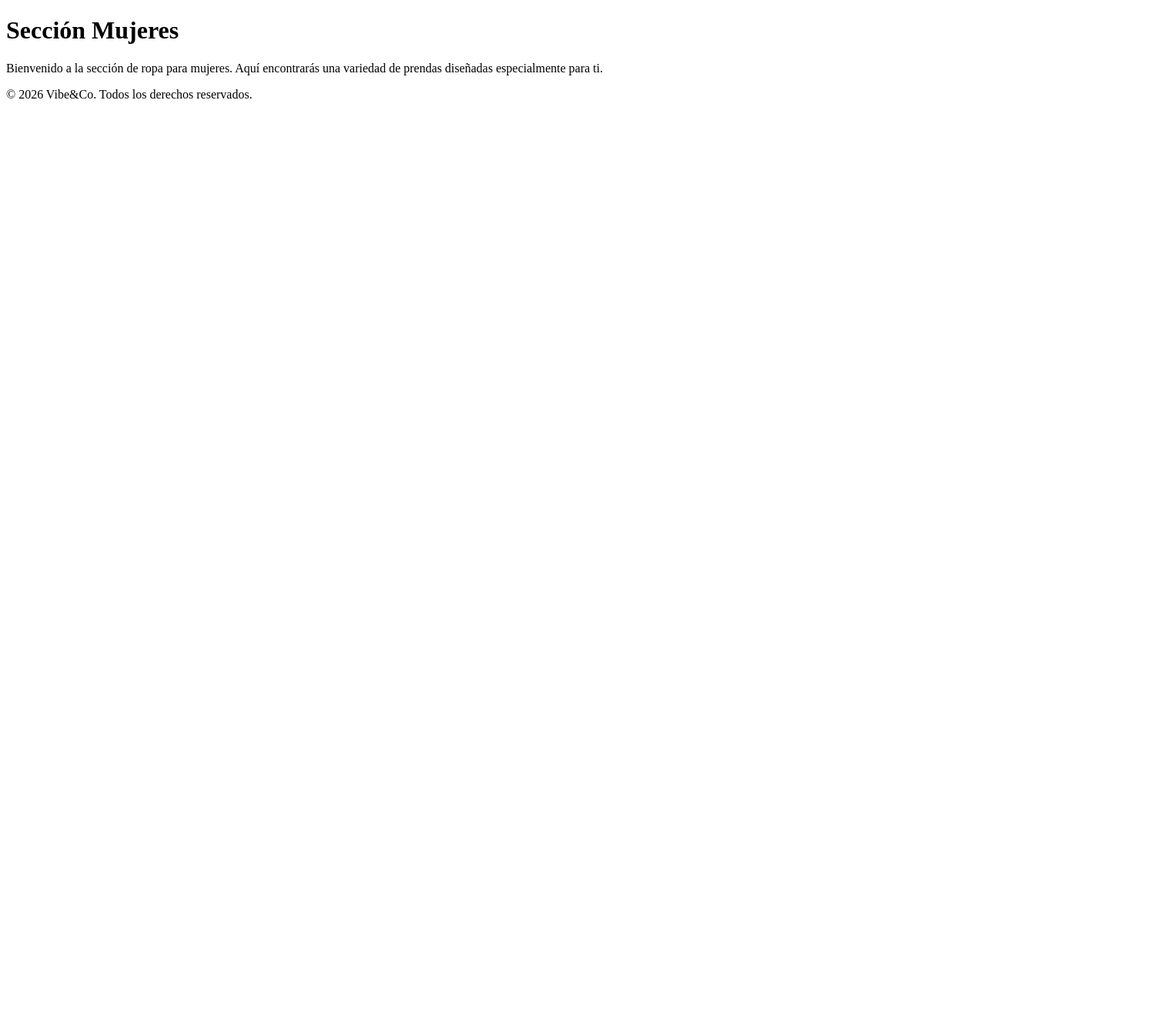
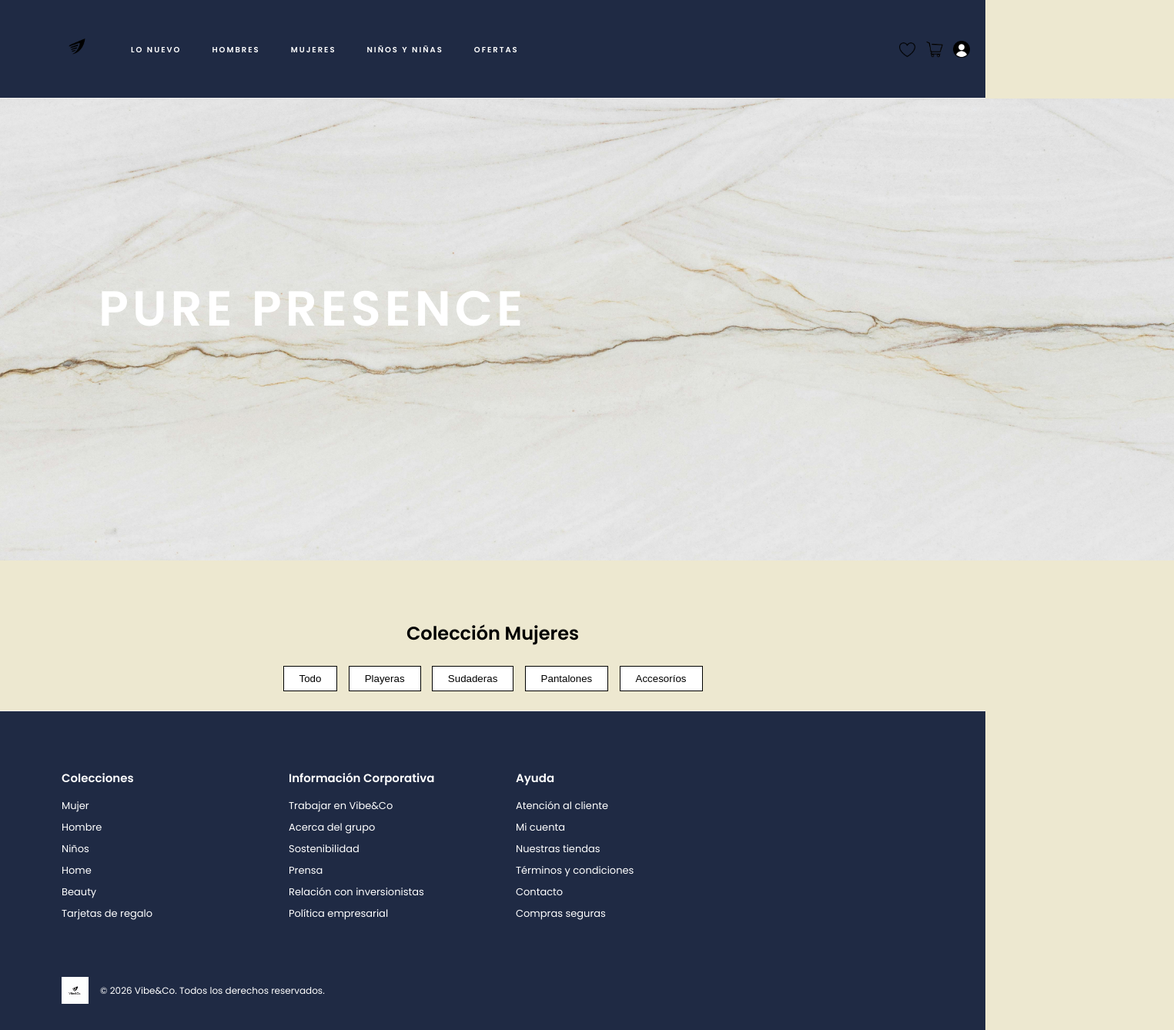
Before and after one commit to J0seAntonio/Proyecto-Desarrollo-Full-Stack, a website: page View/section_women.html in a window 1280 px wide. Shown: the whole page at 77% size, 1525 px wide, since content can reach past the window. Before the commit the page ends 800 px from the top, so only its background shows below. Drawn offline with Linux system fonts and the light colour scheme.

Commit message:
Creacion de seccion de coleccion mujer y hombre

```diff
--- a/View/section_women.html
+++ b/View/section_women.html
@@ -4,13 +4,94 @@
         <meta charset="UTF-8">
         <meta name="viewport" content="width=device-width, initial-scale=1.0">
         <link rel="icon" href="../sources/Logos/Logo_icon_Vibe_Co.png" type="image/png">
+        <link rel="stylesheet" href="../View/women_styles.css">
+        <link href="https://fonts.googleapis.com/css2?family=Poppins:wght@400;600&display=swap" rel="stylesheet">
         <title>Vibe&Co - Mujeres</title>
     </head>
     <body>
-        <h1>Sección Mujeres</h1>
-        <p>Bienvenido a la sección de ropa para mujeres. Aquí encontrarás una variedad de prendas diseñadas especialmente para ti.</p>
+        <header class="navbar">
+            <div class="logo"> <img src="../Source/Logos/Logo_icon_Vibe_Co.png" alt="Logo"></div>
+            <nav>
+                <ul class ="menu">
+                    <li><a href="../View/the_newest.html" class="LoNuevo">LO NUEVO</a></li>
+                    <li><a href="../View/section_men.html" class="Hombres">HOMBRES</a></li>
+                    <li><a href="#"class="Mujeres">MUJERES</a></li>
+                    <li><a href="../View/section_kids.html" class="NiñosyNiñas">NIÑOS Y NIÑAS</a></li>
+                     <li><a href="../View/section_offers.html" class="Ofertas">OFERTAS</a></li>
+                </ul>
+            </nav>
+            <div class="iconos">
+                <a href="../views/shopping_cart_view.html"><img src="../Source/icons/Carrito de compras.png" class="Carrito" alt="Carrito de compras"></a>
+                <a href=""><img src="../Source/icons/Icono Usuario.png" class="Usuario" alt="Usuario"></a>
+                <a href=""><img src="../Source/icons/Favoritos.png" class="MeGusta" alt="MeGusta"></a>
+            </div>
+        </header>
+        <main>
+            <section class ="women-hero">
+                <img src="../Source/img/marmol.jpg" class="marmol">
+                <div class="hero-text">
+                    <h1>PURE PRESENCE</h1>
+                </div>
+            </section>
+            <section class="categorias-women">
+                <h2>Colección Mujeres</h2>
+
+                <div class="filtros">
+                    <button>Todo</button>
+                    <button>Playeras</button>
+                    <button>Sudaderas</button>
+                    <button>Pantalones</button>
+                    <button>Accesoríos</button>
+                </div>
+            </section>
+
+        </main>
+        <footer class="Pie">
+
+            <div class="info">
+
+
+                <div class="columnas">
+                    <h3>Colecciones</h3>
+                    <a href="">Mujer</a>
+                    <a href="">Hombre</a>
+                    <a href="">Niños</a>
+                    <a href="">Home</a>
+                    <a href="">Beauty</a>
+                    <a href="">Tarjetas de regalo</a>
+                </div>
+
+
+                <div class="columnas">
+                    <h3>Información Corporativa</h3>
+                    <a href="">Trabajar en Vibe&Co</a>
+                    <a href="">Acerca del grupo</a>
+                    <a href="">Sostenibilidad</a>
+                    <a href="">Prensa</a>
+                    <a href="">Relación con inversionistas</a>
+                    <a href="">Política empresarial</a>
+                </div>
+
+
+                <div class="columnas">
+                    <h3>Ayuda</h3>
+                    <a href="">Atención al cliente</a>
+                    <a href="">Mi cuenta</a>
+                    <a href="">Nuestras tiendas</a>
+                    <a href="">Términos y condiciones</a>
+                    <a href="">Contacto</a>
+                    <a href="">Compras seguras</a>
+                </div>
+            </div>
+
+
+            <div class="piedepagina">
+                <img src="../Source/Logos/Logo_Vibe&Co.jpeg">
+                <p>© 2026 Vibe&Co. Todos los derechos reservados.</p>
+            </div>
+
+        </footer>
+
     </body>
-    <footer>
-        <p>&copy; 2026 Vibe&Co. Todos los derechos reservados.</p>
-    </footer>
+
 </html>
--- /dev/null
+++ b/View/women_styles.css
@@ -0,0 +1,207 @@
+body{
+    background-color: #EDE8D0;
+    margin:0;
+    font-family: 'Poppins', 'sans-serif';
+}
+
+header{
+    display:flex;
+    justify-content: left;
+    align-items: center;
+    gap: 30px;
+    padding: 15px 40px;
+    border-bottom: 1px solid #ddd;
+    position: relative;
+    color: #fff;
+}
+.navbar{
+  display: flex;
+  align-items: left;
+  padding: 20px 60px;
+  background: #1F2A44;
+  border-bottom: 1px solid #eee;
+}
+.menu{
+  display: flex;
+  list-style: none;
+  gap: 40px;
+  margin: 0;
+  padding: 0;
+  color: #fff;
+
+}
+.menu li{
+  font-size: 0.9rem;
+  letter-spacing: 2px;
+  cursor: pointer;
+  transition: 0.3s;
+  color:#fff;
+}
+.menu li:hover {
+  color: #888;
+}
+.LoNuevo{
+    color:#fff;
+}
+.Hombres{
+    color:#fff;
+}
+.Mujeres{
+    color:#fff;
+}
+.NiñosyNiñas{
+    color:#fff;
+}
+.Ofertas{
+    color:#fff;
+}
+.iconos {
+    display: flex;
+    align-items: center;
+    gap: 25px;
+}
+
+.iconos a {
+    display: flex;
+    align-items: center;
+}
+
+.iconos img {
+    width: 22px;
+    height: 22px;
+    cursor: pointer;
+    transition: all 0.3s ease;
+    color:#fff;
+}
+.iconos img:hover {
+    transform: scale(1.15);
+    opacity: 0.7;
+}
+.Carrito{
+    position: absolute;
+    right: 55px;
+    width: 20px;
+    height: auto;
+}
+.Usuario{
+    position: absolute;
+    right: 20px;
+    width: 21px;
+    height:auto;
+    align-items: center;
+}
+.MeGusta{
+    position: absolute;
+    right: 90px;
+    width: 20px;
+    height:auto;
+    align-items: center;
+}
+header a{
+    font-family: 'Poppins', sans-serif;
+    font-size: 10px;
+    color: black;
+    font-weight: bold;
+    text-decoration: none;
+}
+.logo img {
+  height: 80px;
+}
+.Carrito{
+    width: 20px;
+    height: 20px;
+}
+.marmol{
+    width: 1525px;
+    height: 600px;
+    object-fit: cover;
+}
+.hero-text {
+    position: absolute;
+    top: 50%;
+    left: 10%;
+    transform: translateY(-50%);
+    color: white;
+}
+.hero-text h1 {
+    font-size: 4rem;
+    margin: 0;
+    margin: 0;
+    letter-spacing: 5px;
+}
+
+.categorias-women{
+    text-align: center;
+    padding: 50px 20px 20px;
+}
+.filtros button{
+    padding: 8px 20px;
+    margin: 5px;
+    border: 1px solid black;
+    background: white;
+    cursor: pointer;
+    transition: 0.3s;
+}
+
+.filtros button:hover{
+    background: black;
+    color: white;
+}
+
+.Pie{
+  background: #1F2A44;
+  padding: 60px 80px 30px;
+  border-top: 1px solid #eee;
+  font-family: 'Poppins', sans-serif;
+}
+.info {
+  display: grid;
+  grid-template-columns: repeat(4, 1fr);
+  gap: 60px;
+  margin-bottom: 40px;
+}
+
+/* Columnas */
+.columnas h3 {
+  font-size: 15px;
+  margin-bottom: 15px;
+  font-weight: 600;
+  color: #fff;
+}
+
+.columnas a {
+  display: block;
+  text-decoration: none;
+  color: #fff;
+  font-size: 13px;
+  margin-bottom: 8px;
+}
+
+.columnas a:hover {
+  text-decoration: underline;
+}
+
+/* Texto */
+.columnas p {
+  font-size: 13px;
+  margin-bottom: 12px;
+}
+
+
+/* Parte inferior */
+.piedepagina {
+  display: flex;
+  align-items: center;
+  gap: 15px;
+  border-top: 1px solid #1F2A44;
+  padding-top: 20px;
+}
+
+.piedepagina img {
+  height: 35px;
+}
+
+.piedepagina p {
+  font-size: 12px;
+  color: #fff;
+}
```
Also changed, not shown: Source/img/marmol.jpg (added).
